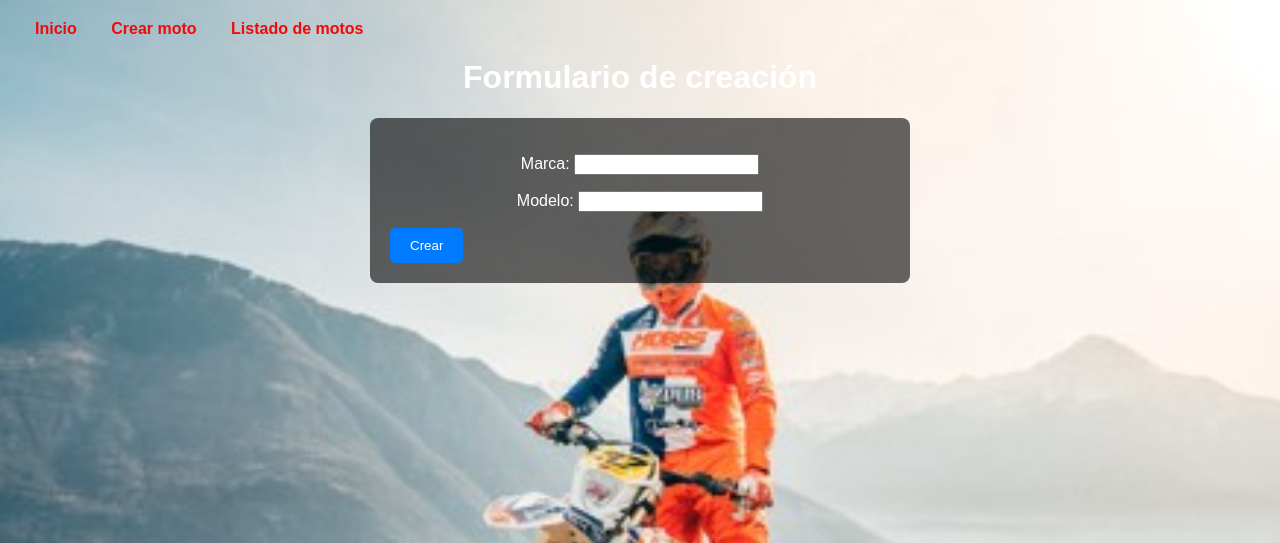
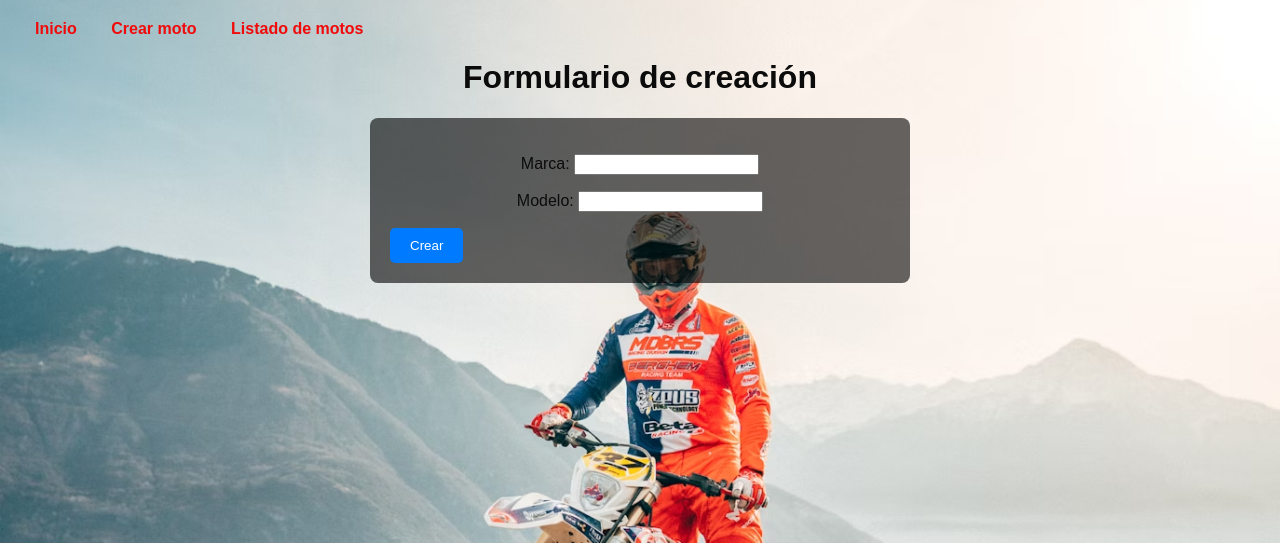
Before and after one commit to SebastianUY/nuevo_repo, a Django app: page /inicio/moto/crear/ in a window 1280 px wide. Shown: the top 543 px of the page. Run offline with Django 5.2, Linux system fonts and the light colour scheme.

Commit message:
'Pude cargar el fondo :)'

```diff
--- a/proyecto/settings.py
+++ b/proyecto/settings.py
@@ -117,6 +117,11 @@ USE_TZ = True
 
 STATIC_URL = 'static/'
 
+import os
+STATICFILES_DIRS = [
+    os.path.join(BASE_DIR, 'inicio/static'),
+]
+
 # Default primary key field type
 # https://docs.djangoproject.com/en/5.2/ref/settings/#default-auto-field
 
--- a/templates/crear_moto.html
+++ b/templates/crear_moto.html
@@ -7,11 +7,11 @@
     <title>Crear Moto</title>
     <style>
         body {
-            background-image: url('{% static "inicio/img/fondo.jpg" %}');
+            background-image: url('{% static "inicio/img/motasa.avif" %}');
             background-size: cover;
             background-attachment: fixed;
             background-position: center;
-            color: #ffffff;
+            color: #0b0b0bff;
             font-family: sans-serif;
             margin: 0;
             padding: 20px;
```
